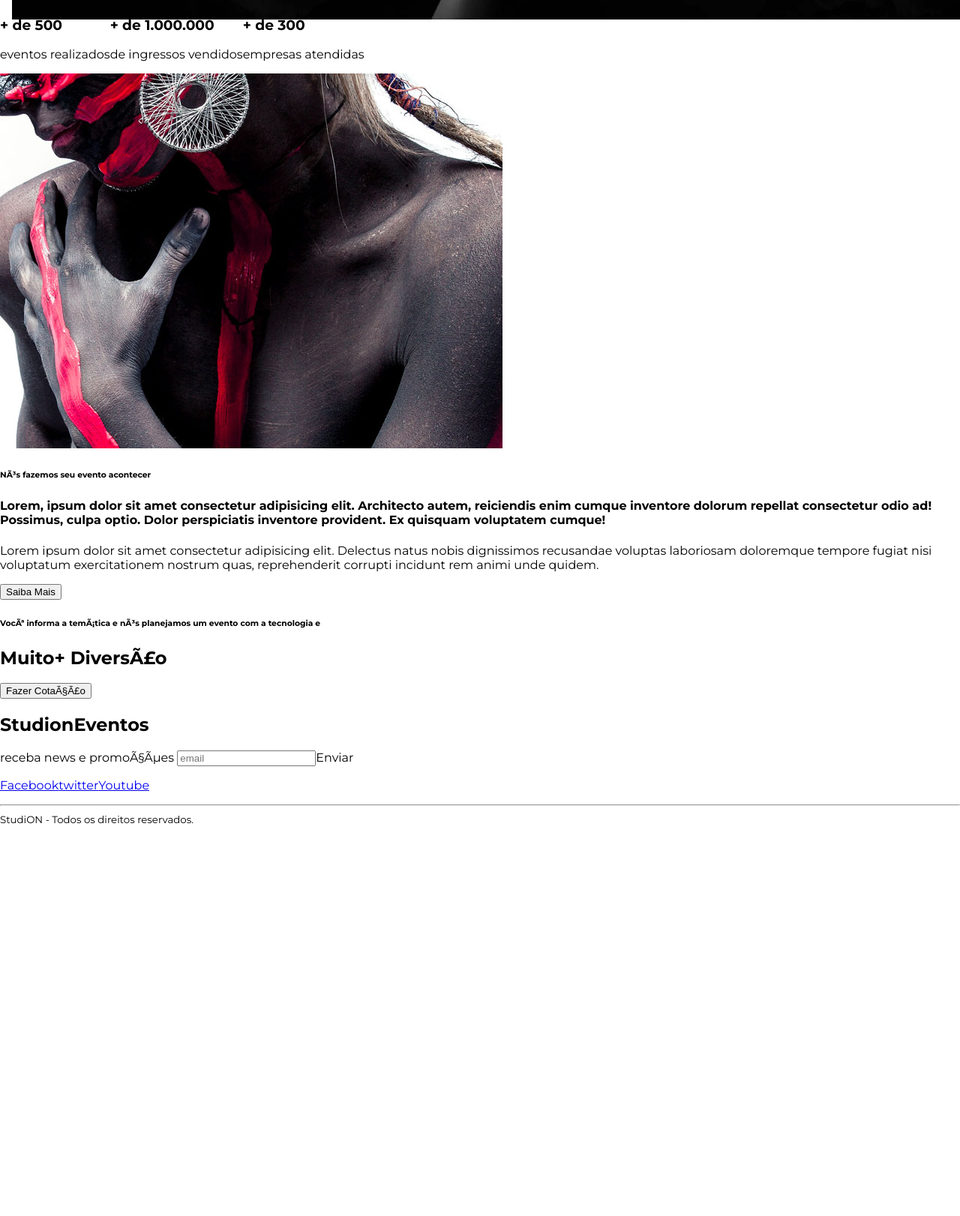
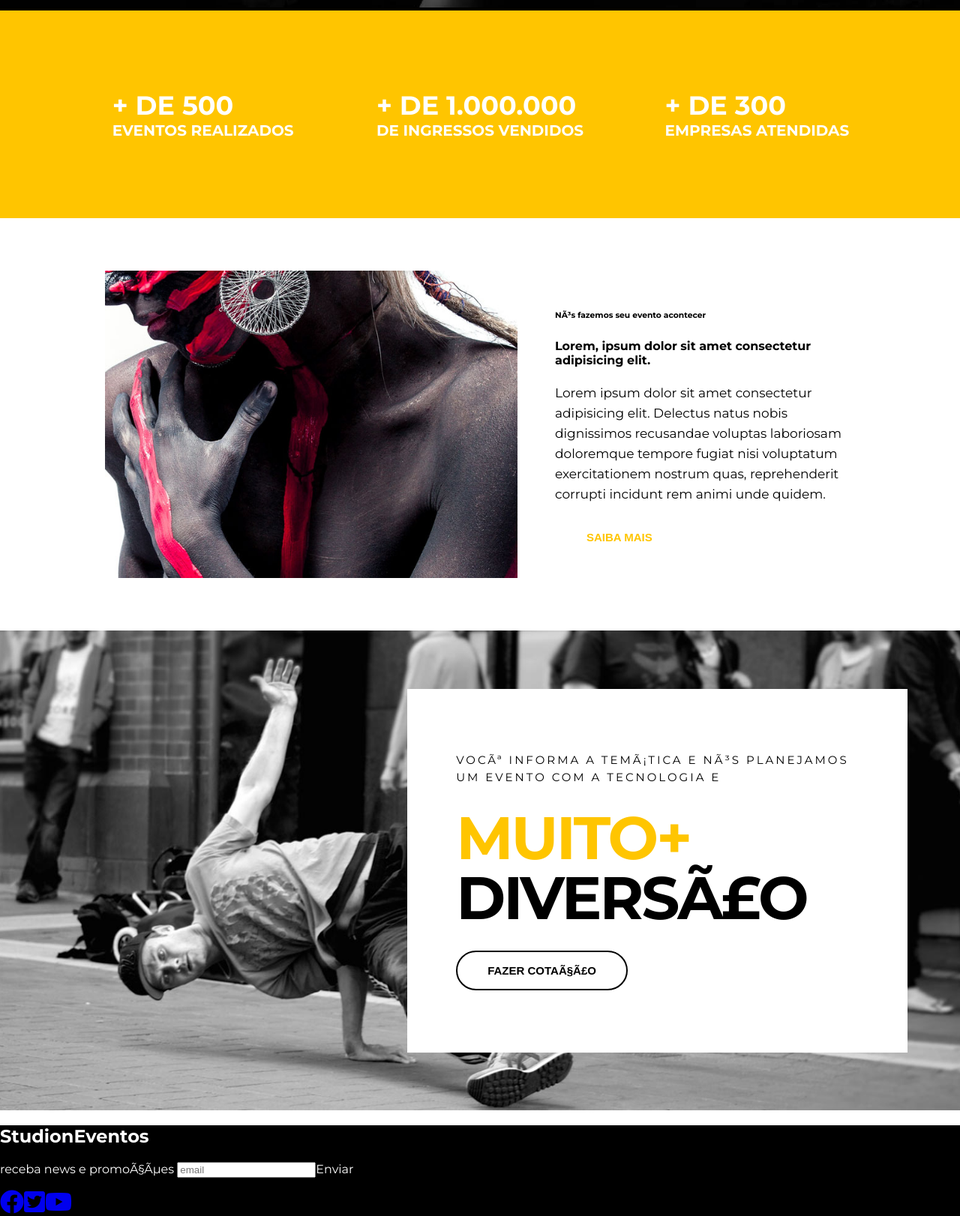
Before and after one commit to Daiana-stak/studion, a website: page src/index.html in a window 1280 px wide. Shown: the part 813-2435 px from the top of the page at 75% size. Before the commit the page ends 1931 px from the top, so only its background shows below. Drawn offline with Linux system fonts and the light colour scheme.

Commit message:
feat(footer): implement footer styler

```diff
--- a/src/index.html
+++ b/src/index.html
@@ -9,10 +9,15 @@
 
   <body>
     <nav class="navbar">
-      <h1 class="logo--studion">
-        Studi<span class="copy--primary">on</span>
+      <div class="container navbar__container">
+      </div>
+       <div>
+        <h1>Studi<span class="copy--primary">on</span></h1>
+        <h1>
         <span class="logo-studion_subtitle">Eventos</span>
-      </h1>
+        </h1>
+       </div>
+
       <ul class="navbar_links">
         <li>
         <a href="#empresa">
@@ -60,38 +65,67 @@
     </header>
 
     <main>
-<section id="eventos">
-  <ul>
-    <li><h3>+ de 500</h3>eventos realizados</li>
-    <li><h3>+ de 1.000.000</h3>de ingressos vendidos</li>
-    <li><h3>+ de 300</h3>empresas atendidas</li>
+<section id="counter">
+  <ul  class="container counter__container">
+    <li>
+      <h3>
+        + de 500
+        <small>eventos realizados</small>
+      </h3>
+      </li>
+    <li>
+      <h3>
+        + de 1.000.000
+        <small>de ingressos vendidos</small>
+      </h3>
+         </li>
+    <li>
+      <h3>
+        + de 300
+        <small> empresas atendidas</small>
+      </h3>
+         </li>
   </ul>
 </section>
-<section>
+
+<section class="container institutional">
+  <img class="institutional__image"
+   src="./images/institutional.jpg"
+    alt="Studion institutional">
   <div>
-    <img src="./images/institutional.jpg">
 <h6>Nós fazemos seu evento acontecer</h6>
- <h4>Lorem, ipsum dolor sit amet consectetur adipisicing elit. Architecto autem, reiciendis enim cumque inventore dolorum repellat consectetur odio ad! Possimus, culpa optio. Dolor perspiciatis inventore provident. Ex quisquam voluptatem cumque! </h4>
- <p>
-   Lorem ipsum dolor sit amet consectetur adipisicing elit. Delectus natus nobis dignissimos recusandae voluptas laboriosam doloremque tempore fugiat nisi voluptatum exercitationem nostrum quas, reprehenderit corrupti incidunt rem animi unde quidem.
+ <h4>
+  Lorem, ipsum dolor sit amet consectetur
+  adipisicing elit.
+ </h4>
+   <p>
+   Lorem ipsum dolor sit amet consectetur adipisicing elit. Delectus natus nobis
+   dignissimos recusandae voluptas laboriosam doloremque tempore fugiat nisi voluptatum
+   exercitationem nostrum quas, reprehenderit corrupti incidunt rem animi unde quidem.
  </p>
- <button>Saiba Mais</button>
+ <button class="btn btn--institutional">Saiba Mais</button>
 </div>
 
 </section>
 
-<section>
-  <div>
-    <h6>
-      Você informa a temática e nós planejamos um evento com a tecnologia e
-    </h6>
-    <h2><span>Muito+ </span>Diversão</h2>
-    <button>Fazer Cotação</button>
+<section class="quote">
+  <div class="container quote__container">
+    <div class="quote__copy">
+      <h6>
+        Você informa a temática e nós planejamos
+        um evento com a tecnologia e
+      </h6>
+      <h2><span class="copy--primary">
+        Muito+ </span>Diversão</h2>
+      <button class="btn btn--quote">
+        Fazer Cotação</button>
+    </div>
   </div>
 </section>
     </main>
 
-    <footer>
+    <footer style="background-color: #000; color: #fff">
+
       <h2>Studi<span>on</span><span>Eventos</span></h2>
       <form>
         <label>receba news e promoções</label>
@@ -99,9 +133,26 @@
         <button type="submit">Enviar</button>
       </form>
       <ul>
-        <li><a href="https://facebook.com/" target="_blank">Facebook</a></li>
-        <li><a href="https://twitter.com/" target="_blank">twitter</a></li>
-        <li><a href="htpps://Youtube.com/" target="_blank">Youtube</a></li>
+        <li>
+          <a href="https://facebook.com/" target="_blank">
+            <i class="fab fa-facebook fa-2x">
+            </i>
+          </a>
+        </li>
+        <li>
+          <a href="https://twitter.com/" target="_blank">
+            <i class="fab fa-twitter-square fa-2x"></i>
+          </i>
+          </a>
+        </li>
+        <li>
+          <a href="htpps://Youtube.com/" target="_blank">
+          <i class="fab fa-youtube fa-2x">
+            </i>
+          </i>
+          </a>
+        </li>
+
       </ul>
       <hr
       <p>
--- a/src/style.css
+++ b/src/style.css
@@ -1,4 +1,8 @@
 @import url('https://fonts.googleapis.com/css2?family=Montserrat:wght@300;400;700;900&display=swap');
+@import url('https://cdnjs.cloudflare.com/ajax/libs/font-awesome/5.15.3/css/all.min.css');
+@import url('https://cdnjs.cloudflare.com/ajax/libs/font-awesome/5.15.3/css/solid.min.css');
+@import url('https://cdnjs.cloudflare.com/ajax/libs/font-awesome/5.15.3/css/brands.min.css');
+
 
 *{
   box-sizing: border-box;
@@ -7,8 +11,10 @@
 :root {
     font-family: 'Montserrat', sans-serif;
     font-size: 16px;
+    color: #333;
     --color-primary: #ffc500;
     --default-padding: 1rem;
+    color: var(--color-copy);
 }
 
 body{
@@ -16,79 +22,88 @@ body{
   padding-top: 7.75rem;
 }
 
-ul{
+header
+main
+footer {
+  overflow-x: hidden;
+}
+
+.container {
+  max-width: 1140px;
+  margin: 0 auto;
+}
+
+ul {
 display: flex;
 list-style: none;
 padding-left: 0;
 }
 
 .navbar {
-  position: absolute;
+  position: fixed;
   z-index: 1;
+  top: 0;
+  left: auto;
+  width: 100%;
+  background-color: #000;/* vermelho; / verde / azul/ transparêmcia - 0 - F */
+  color: #fff;
+}
+
+.navbar__conteiner {
   display: grid;
   grid-template-columns: 1fr 9fr;
   align-items: center;
-  top: 0;
-  left: auto;
 
-  width: 100vw;
-  height:  8rem;
+  width: 100%;
+  height:  7.75rem;
   padding: 0 1rem;
+}
 
-  background-color: #000;/* vermelho; / verde / azul/ transparêmcia - 0 - F */
-  color: #fff;
-}
 .navbar_links {
   justify-self:  end;
 }
+
   .navbar_links li{
-    font-size: 0.875rem;
+    font-size: 1.500rem;
     margin-right: 3rem;
     text-transform: uppercase;
   }
 
 .navbar_links {
-  font-weight: 300;
-  color: #fff;
+  font-weight: 500;
+  color: #ffc500;
   text-decoration: none;
+  float: right;
 }
 
 .navbar_links a:hover {
   color: var(--color-primary);
 }
-.logo-studion {
-  font-size: 2.375rem;
-  font-weight: 900;
-  line-height: 1ch; /* relativa ao tamanho da altura do glifo 0 da fonte */
+.logo-studion h1 {
+  font-size: 5rem;
+  font-weight: 950;
+  line-height: 1.0ch; /* relativa ao tamanho da altura do glifo 0 da fonte */
   text-transform: uppercase;
   text-align: right;
 }
 
 .logo-studion_subtitle {
-  font-size: 0.875rem;
-  font-weight: 300;
-  float: right;
+  font-size: 2rem;
+  font-weight: 400;
 }
-
-
 
 .copy--primary {
   color: var(--color-primary)
 }
 
 #slider {
-  height: calc(100vh - 7.75rem);
-  padding:  var(--default-padding);
    background-color: #000;
-  background-image: url('./images/banner.jpg');
-  background-size: cover;
-  background-repeat: no-repeat;
-  background-position: center;
    color: #fff;
 }
 
 .slider {
   position: relative;
+  height: calc(100vh - 7.75rem);
   }
 
 .slider__background-image {
@@ -97,17 +112,18 @@ text-decoration: none;
   object-fit: cover;
   object-position: center;
 }
+
 .slide__copy {
   position: absolute;
-  top: 8.25rem;
-  left: 50vw;
+  top: 12.25rem;
+  left: 45vw;
 }
 
 .slide__copy h6 {
   font-size: 0.9375rem;
   font-weight: 400;
   text-transform: uppercase;
-  letter-spacing: 0.1875rem;
+  line-height: 6.25rem;
 }
 
   .slide__copy h2 {
@@ -118,6 +134,7 @@ text-decoration: none;
   .slide__copy h2 span {
     display: block
    }
+
    .btn {
      cursor: pointer;
      padding: 1rem 2.5rem;
@@ -130,10 +147,110 @@ text-decoration: none;
      text-transform: uppercase;
      transition: 0.3s all ease;
    }
+
    .btn:hover,
    .btn:active,
    .btn:focus {
      border-color: var(--color-primary);
      background-color: var(--color-primary);
-     color: #fff
+     color: #fff;
    }
+
+   #counter {
+     background-color: var(--color-primary);
+     color:#fff;
+     text-transform: uppercase;
+   }
+
+   .counter__container {
+     display: grid;
+     grid-template-columns: repeat(auto-fill, minmax(300px, 1fr));
+     place-items: center;
+     padding: 4.375rem 1rem;
+   }
+
+   .counter__container h3 {
+     font-size: 2.1875rem;
+   }
+
+   .counter__container h3 small {
+     display: block;
+     font-size: 1.25rem;
+   }
+
+   .institutional {
+   display: grid;
+   grid-template-columns: auto auto;
+   gap: 3.125rem;
+   align-items: center;
+   padding: 4.375rem;
+  }
+
+  .institutional__copy {
+    padding: 0 1.875rem;
+  }
+
+  .institutional__copy h6 {
+    font-size: 0.875rem;
+    font-weight: 300;
+    letter-spacing: 0.1rem;
+    text-transform: uppercase;
+    margin: 0;
+  }
+   .institutional__image {
+     max-width: 550px;
+}
+  .institutional__copy h4 {
+    font-size: 1.5625rem;
+    margin-top: 1rem;
+  }
+  .institutional p {
+    font-size: 1.0625rem;
+    line-height: 1.6875rem;
+  }
+  .quote {
+    background-image: url(./images/parallax.jpg);
+    background-attachment: fixed;
+    background-repeat: no-repeat;
+    background-size: cover;
+    background-position: center;
+  }
+
+  .quote__container {
+    display: grid;
+    align-items: center;
+    justify-items: end;
+    min-height: 80vh;
+  }
+
+  .quote__copy {
+    background-color: #fff;
+    padding: 5.200rem 4.100rem;
+  }
+  .quote__copy h6 {
+    font-size: 00.9375rem;
+    font-weight: 400;
+    letter-spacing: 0.1875rem;
+    line-height: 1.4375rem;
+    max-width: 54ch;
+    text-transform: uppercase;
+    margin: 0;
+  }
+
+  .quote__copy h2 {
+   font-size: 5rem;
+   line-height: 5rem;
+   text-transform: uppercase;
+   letter-spacing: -0.1875rem;
+   margin: 1.875rem 0;
+}
+
+.quote__copy h2 span {
+  display: block;
+}
+
+.btn--quote {
+  color: var(--color-copy);
+  border-color: var(--color-copy);
+  background: unset;
+}
```
Lines whose indentation alone changed are shown as unchanged.
